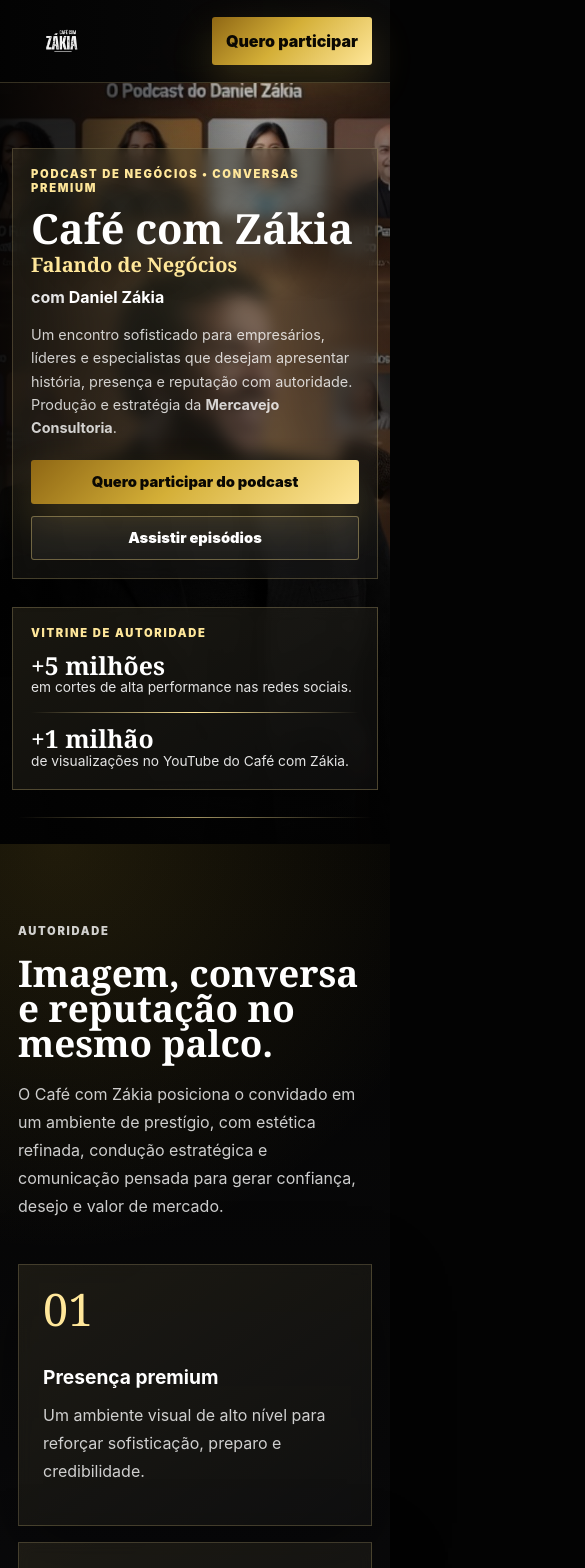
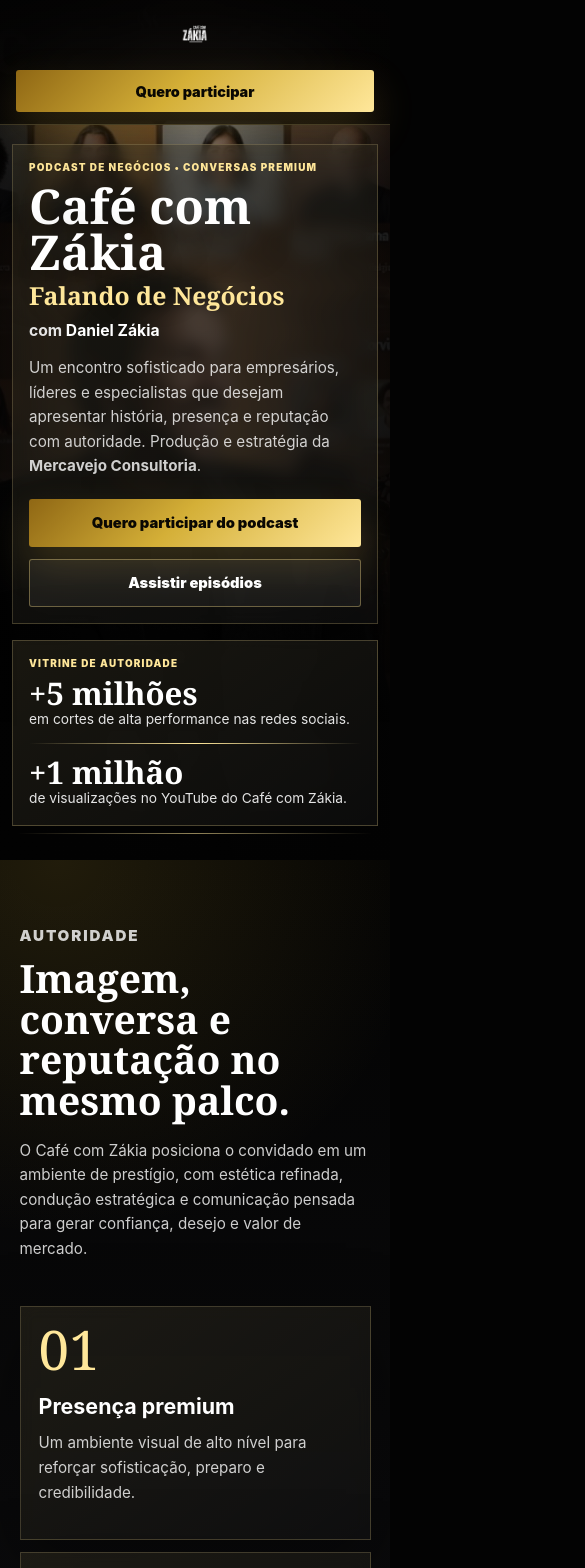
Before and after one commit to Mercavejo/SITE-CAFE-COM-ZAKIA, a Next.js app: page / in a window 390 px wide. Shown: the top 1568 px of the page, 585 px wide, since content can reach past the window. Built offline with nearby package versions, Linux system fonts and the light colour scheme.

Commit message:
fix: melhorar responsividade premium

```diff
--- a/app/globals.css
+++ b/app/globals.css
@@ -26,6 +26,8 @@ body {
   background: var(--black);
   color: var(--white);
   font-family: Inter, ui-sans-serif, system-ui, -apple-system, BlinkMacSystemFont, "Segoe UI", sans-serif;
+  overflow-x: hidden;
+  text-rendering: optimizeLegibility;
 }
 
 body::selection {
@@ -41,6 +43,10 @@ a {
 img {
   display: block;
   max-width: 100%;
+}
+
+main {
+  overflow-x: hidden;
 }
 
 .topbar {
@@ -93,6 +99,8 @@ nav a:hover,
   border-radius: 3px;
   font-weight: 900;
   letter-spacing: 0;
+  text-align: center;
+  white-space: normal;
   transition: transform 180ms ease, box-shadow 180ms ease, border-color 180ms ease;
 }
 
@@ -175,6 +183,14 @@ nav a:hover,
   gap: clamp(28px, 7vw, 110px);
 }
 
+.hero-inner > *,
+.program-grid > *,
+.episode-showcase > *,
+.participate > *,
+.metric-grid > * {
+  min-width: 0;
+}
+
 .hero-copy-block,
 .hero-panel,
 .metric-grid article,
@@ -219,10 +235,11 @@ h2 {
 
 h1 {
   margin-bottom: 8px;
-  font-size: clamp(2.6rem, 4.5vw, 4.25rem);
+  font-size: clamp(2.45rem, 4.5vw, 4.25rem);
   line-height: 0.94;
   color: var(--white);
   text-shadow: 0 12px 42px rgba(0, 0, 0, 0.72);
+  overflow-wrap: anywhere;
 }
 
 .subtitle {
@@ -323,14 +340,16 @@ h1 {
 
 h2 {
   margin-bottom: 18px;
-  font-size: clamp(2.3rem, 5.5vw, 5rem);
-  line-height: 0.96;
+  font-size: clamp(2.05rem, 5vw, 4.75rem);
+  line-height: 1;
+  overflow-wrap: anywhere;
 }
 
 h3 {
   margin-bottom: 12px;
   font-size: clamp(1.2rem, 2vw, 1.65rem);
   line-height: 1.2;
+  overflow-wrap: anywhere;
 }
 
 .metric-grid {
@@ -553,16 +572,18 @@ h3 {
 .youtube-fallback strong {
   display: inline-flex;
   align-items: center;
-  min-height: clamp(78px, 10vw, 118px);
-  padding: 0 clamp(22px, 4vw, 44px);
+  min-height: clamp(62px, 6.4vw, 88px);
+  padding: 0 clamp(22px, 3.2vw, 38px);
   background: linear-gradient(135deg, var(--gold-dark), var(--gold) 42%, var(--gold-light));
   color: #080808;
   border: 1px solid rgba(255, 255, 255, 0.42);
   box-shadow: 0 28px 58px rgba(0, 0, 0, 0.52), 0 0 70px rgba(215, 173, 63, 0.22);
-  font-family: Georgia, "Times New Roman", serif;
-  font-size: clamp(2.2rem, 5.4vw, 5.6rem);
-  line-height: 0.96;
-  text-transform: uppercase;
+  font-family: Inter, ui-sans-serif, system-ui, -apple-system, BlinkMacSystemFont, "Segoe UI", sans-serif;
+  font-size: clamp(1.45rem, 3vw, 2.7rem);
+  font-weight: 950;
+  line-height: 1.04;
+  text-transform: none;
+  overflow-wrap: anywhere;
 }
 
 .youtube-fallback strong::before {
@@ -667,6 +688,8 @@ h3 {
   .topbar {
     position: absolute;
     grid-template-columns: 1fr auto;
+    gap: 14px;
+    padding: 12px clamp(14px, 4vw, 28px);
   }
 
   nav {
@@ -687,29 +710,173 @@ h3 {
     max-width: 520px;
   }
 
+  .hero {
+    min-height: auto;
+  }
+
+  .hero-bg {
+    background-position: 54% center;
+  }
+
+  .hero-shade {
+    background:
+      radial-gradient(circle at 52% 20%, rgba(255, 231, 154, 0.14), transparent 32%),
+      linear-gradient(180deg, rgba(3, 3, 3, 0.4) 0%, rgba(3, 3, 3, 0.54) 36%, rgba(3, 3, 3, 0.96) 100%),
+      linear-gradient(90deg, rgba(3, 3, 3, 0.74), rgba(3, 3, 3, 0.22), rgba(3, 3, 3, 0.72));
+  }
+
+  .hero-inner {
+    width: min(100% - 28px, 720px);
+    padding: 132px 0 44px;
+    align-items: end;
+  }
+
+  .hero-copy-block {
+    max-width: 620px;
+  }
+
+  .authority,
+  .program,
+  .program-section,
+  .episodes,
+  .participate {
+    padding: clamp(64px, 12vw, 96px) clamp(16px, 5vw, 34px);
+  }
+
+  .program-media img {
+    aspect-ratio: 16 / 11;
+    object-position: 50% 42%;
+  }
+
   .video-frame {
     min-height: 360px;
+  }
+
+  .youtube-fallback {
+    padding: clamp(24px, 5vw, 42px);
+    overflow: hidden;
+  }
+
+  .youtube-fallback strong {
+    max-width: 100%;
+    min-height: auto;
+    padding: clamp(16px, 3vw, 24px);
+    font-family: Inter, ui-sans-serif, system-ui, -apple-system, BlinkMacSystemFont, "Segoe UI", sans-serif;
+    font-size: clamp(1.5rem, 5.6vw, 3rem);
+    line-height: 1.04;
+    text-transform: none;
+    overflow-wrap: anywhere;
+  }
+
+  .youtube-fallback strong::before {
+    width: clamp(34px, 5vw, 54px);
+    height: clamp(34px, 5vw, 54px);
+    margin-right: clamp(10px, 2vw, 18px);
+    flex: 0 0 clamp(34px, 5vw, 54px);
+  }
+
+  .youtube-fallback em {
+    font-size: clamp(1.8rem, 6vw, 3.1rem);
+  }
+
+  .footer {
+    text-align: center;
+    justify-items: center;
+  }
+
+  .footer-links {
+    justify-content: center;
   }
 }
 
 @media (max-width: 560px) {
+  .topbar {
+    grid-template-columns: 1fr;
+    justify-items: stretch;
+    background: linear-gradient(180deg, rgba(3, 3, 3, 0.96), rgba(3, 3, 3, 0.78));
+  }
+
+  .brand {
+    justify-self: center;
+  }
+
   .brand img {
-    width: 88px;
+    width: 96px;
+    height: 44px;
   }
 
   .nav-cta {
+    width: 100%;
+    min-height: 42px;
     padding-inline: 14px;
+    font-size: 0.9rem;
+  }
+
+  .hero {
+    min-height: auto;
+  }
+
+  .hero-bg {
+    background-position: 54% top;
+  }
+
+  .hero-shade {
+    background:
+      linear-gradient(180deg, rgba(3, 3, 3, 0.18) 0%, rgba(3, 3, 3, 0.48) 34%, rgba(3, 3, 3, 0.98) 100%),
+      linear-gradient(90deg, rgba(3, 3, 3, 0.78), rgba(3, 3, 3, 0.18), rgba(3, 3, 3, 0.76));
   }
 
   .hero-inner {
     width: min(100% - 24px, 1280px);
-    padding-top: 112px;
+    padding: 144px 0 34px;
+    gap: 16px;
   }
 
   .hero-copy-block,
   .hero-panel {
-    padding: 18px;
+    padding: 16px;
     max-width: 100%;
+  }
+
+  .eyebrow,
+  .panel-label {
+    margin-bottom: 10px;
+    font-size: 0.62rem;
+    letter-spacing: 0.12em;
+  }
+
+  h1 {
+    font-size: clamp(2.18rem, 14vw, 3rem);
+    line-height: 0.96;
+  }
+
+  h2 {
+    font-size: clamp(1.82rem, 10vw, 2.65rem);
+    line-height: 1.04;
+  }
+
+  h3 {
+    font-size: clamp(1.12rem, 5.5vw, 1.45rem);
+  }
+
+  .subtitle {
+    font-size: clamp(1.12rem, 7vw, 1.55rem);
+    line-height: 1.04;
+  }
+
+  .presenter {
+    font-size: 0.98rem;
+  }
+
+  .hero-copy,
+  .section-heading p,
+  .program-description,
+  .episode-card p,
+  .participate-copy p,
+  .participate-card p,
+  .metric-grid p {
+    font-size: 0.95rem;
+    line-height: 1.62;
   }
 
   .hero-actions {
@@ -717,22 +884,141 @@ h3 {
   }
 
   .button,
-  .nav-cta {
+  .hero .button {
     width: 100%;
     min-height: 48px;
+    padding-inline: 16px;
+  }
+
+  .hero-panel strong {
+    font-size: clamp(1.42rem, 8vw, 1.95rem);
+  }
+
+  .metric-grid {
+    gap: 12px;
+  }
+
+  .metric-grid article,
+  .episode-card,
+  .participate-card,
+  .seasons {
+    padding: 18px;
+  }
+
+  .metric-grid span {
+    margin-bottom: 20px;
+    font-size: clamp(2.25rem, 14vw, 3.6rem);
+  }
+
+  .program-grid {
+    gap: 24px;
+  }
+
+  .program-media img {
+    aspect-ratio: 4 / 4.4;
+  }
+
+  .features div,
+  .check-list li {
+    padding: 13px 14px;
+  }
+
+  .season-btn {
+    min-height: 54px;
+    padding: 0 14px;
+    font-size: 0.95rem;
+  }
+
+  .episode-showcase {
+    gap: 18px;
+  }
+
+  .video-frame {
+    min-height: 280px;
   }
 
   .youtube-fallback {
-    padding: 24px;
+    padding: 20px;
+    gap: 12px;
+    overflow: hidden;
   }
 
   .youtube-fallback strong {
     width: 100%;
-    font-size: clamp(1.7rem, 10vw, 2.8rem);
+    min-height: auto;
+    max-width: 100%;
+    padding: 14px 12px;
+    font-family: Inter, ui-sans-serif, system-ui, -apple-system, BlinkMacSystemFont, "Segoe UI", sans-serif;
+    font-size: clamp(1rem, 5.7vw, 1.45rem);
+    line-height: 1.08;
+    text-align: center;
+    text-transform: none;
+    overflow-wrap: anywhere;
+    word-break: normal;
   }
 
   .youtube-fallback strong::before {
-    width: 38px;
-    height: 38px;
+    width: 26px;
+    height: 26px;
+    margin-right: 10px;
+    flex: 0 0 26px;
+  }
+
+  .youtube-fallback em {
+    font-size: clamp(1.45rem, 9vw, 2.2rem);
+  }
+
+  .footer img {
+    width: 76px;
+  }
+
+  .footer-links {
+    display: grid;
+    gap: 10px;
   }
 }
+
+@media (max-width: 380px) {
+  .hero-inner {
+    width: min(100% - 20px, 1280px);
+  }
+
+  .hero-copy-block,
+  .hero-panel,
+  .metric-grid article,
+  .episode-card,
+  .participate-card,
+  .seasons {
+    padding: 14px;
+  }
+
+  h1 {
+    font-size: clamp(2rem, 13vw, 2.5rem);
+  }
+
+  h2 {
+    font-size: clamp(1.6rem, 9vw, 2.2rem);
+  }
+
+  .nav-cta,
+  .button {
+    font-size: 0.86rem;
+  }
+
+  .video-frame {
+    min-height: 250px;
+  }
+
+  .youtube-fallback {
+    padding: 16px;
+  }
+
+  .youtube-fallback span {
+    font-size: 0.68rem;
+    letter-spacing: 0.1em;
+  }
+
+  .youtube-fallback strong {
+    font-size: 1rem;
+  }
+}
```
